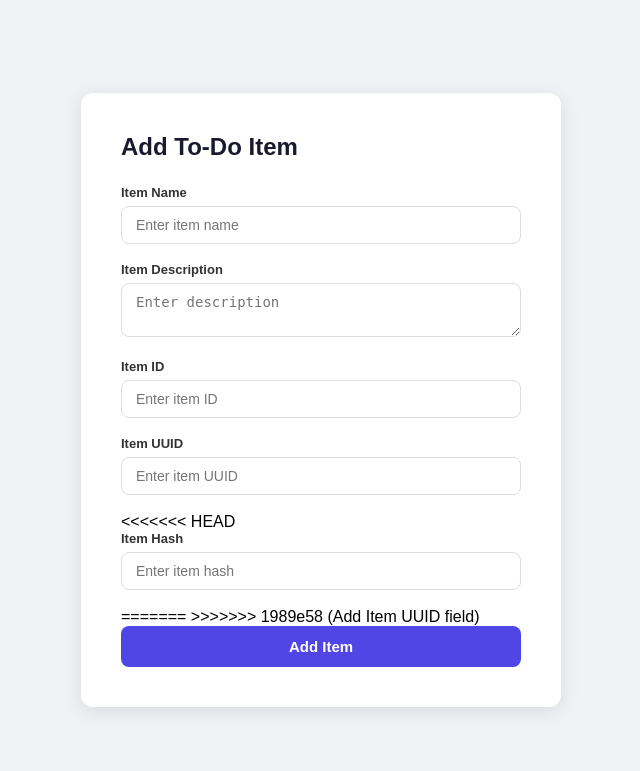
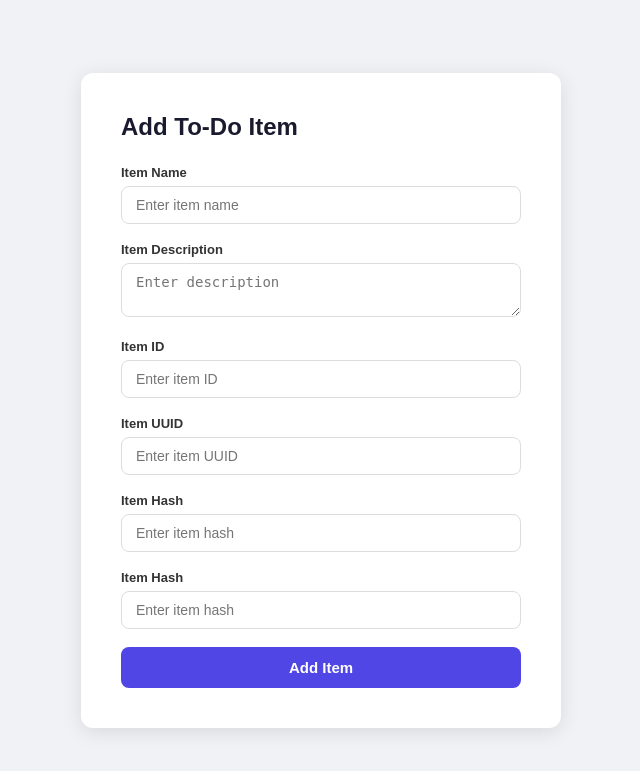
Before and after one commit to aakash-1004/ForAssignment, a Flask app: page /todo in a window 1280 px wide. Shown: the top 771 px of the page, without its empty margins (319-959 px from the left). Run offline with Flask 3, Linux system fonts and the light colour scheme.

Commit message:
Add Item Hash Field

```diff
--- a/templates/todo.html
+++ b/templates/todo.html
@@ -30,13 +30,13 @@
             <label>Item UUID</label>
             <input type="text" name="itemUuid" placeholder="Enter item UUID" />
 
-<<<<<<< HEAD
             <label>Item Hash</label>
             <input type="text" name="itemHash" placeholder="Enter item hash" />
 
-=======
 
->>>>>>> 1989e58 (Add Item UUID field)
+            <label>Item Hash</label>
+            <input type="text" name="itemHash" placeholder="Enter item hash" />
+
             <button type="submit">Add Item</button>
         </form>
     </div>
```
